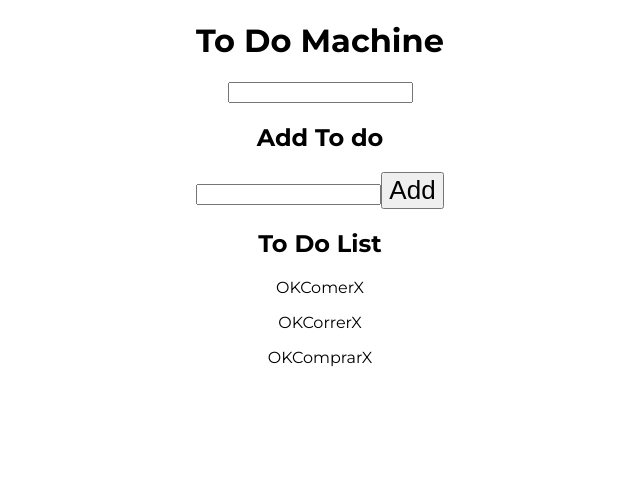
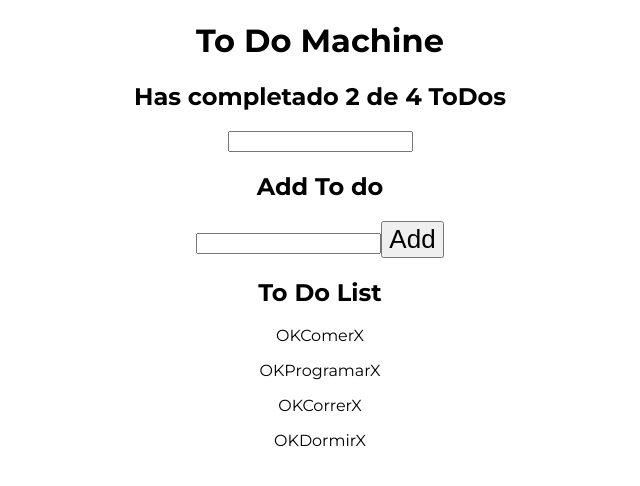
Before and after one commit to joseluis1061/ToDo-App, a React (Vite) app: page / in a window 1280 px wide. Shown: the top 486 px of the page, without its empty margins (320-960 px from the left). Built offline with nearby package versions, Linux system fonts and the light colour scheme.

Commit message:
Se agrego el contador de tareas completadas, el ingreso de nuevas tareas y la logica para hacer una busqueda

```diff
--- a/src/App.jsx
+++ b/src/App.jsx
@@ -3,31 +3,66 @@ import './App.css'
 import { Search } from './components/Search'
 import {TodoList} from './components/TodoList'
 import {NewTodo} from './components/NewTodo'
+import { Counter } from './components/Counter'
 
 
-const defaultList = ['Comer', 'Correr', 'Comprar'];
+const defaultList = [{text:'Comer', complete:false, id:'0'},
+{text:'Programar', complete:true, id:'1'},
+{text:'Correr', complete:false, id:'2'},
+{text:'Dormir', complete:true, id:'3'}];
 
 function App() {
+  const [listaTareas, setListaTareas] = useState(defaultList);
+  const [serchText, setSerchText] = useState('');
+
+  //Conteo completadas y totales
+  const contarTotalComplete = () =>{
+    const contador = listaTareas.filter((tarea)=>{
+      return tarea.complete === true;
+    });
+    return contador.length;
+  }
+  const totalComplete = contarTotalComplete();
+  const totalTareas = listaTareas.length;
 
 
-  const [listaTareas, setListaTareas] = useState(defaultList);
-  const [serchTareas, setSerchTareas] = useState(listaTareas);
+  //Busqueda
+  let lista = listaTareas;
+  if(serchText){
+    console.log("Detecto busqueda "+serchText)
+    const newLista = listaTareas.filter((tarea)=>{
+      let busqueda = serchText.toUpperCase();
+      let textoLista = tarea.text.toUpperCase();
+      console.log(`Logica es: ${textoLista === busqueda}`)
+      console.log(`busqueda es: ${busqueda}`)
+      console.log(`textoLista es: ${textoLista}`)
+      return textoLista.includes(busqueda);
+    });
+    lista = newLista;
+    console.log("Tamaño lista es "+lista.length)
+  }
+
+
   return (
     <div className="App">
       <h1>To Do Machine</h1>
 
+      <Counter
+      totalComplete= {totalComplete}
+      totalTareas = {totalTareas}
+      />
+
       <Search
-        listaTareas = {listaTareas}
-        serchTareas ={serchTareas}
-        setSerchTareas = {setSerchTareas}
-
+        serchText = {serchText}
+        setSerchText = {setSerchText}
       />
       <NewTodo
         listaTareas = {listaTareas}
         setListaTareas = {setListaTareas}
       />
       <TodoList
-        listaTareas = {serchTareas}
+        listaTareas = {listaTareas}
+        lista = {lista}
       />
 
     </div>
--- /dev/null
+++ b/src/components/Counter.jsx
@@ -0,0 +1,16 @@
+import React from 'react'
+
+export const Counter = ({totalComplete, totalTareas}) => {
+  return (
+    <div>
+        {
+        totalTareas<=0?(
+            <h2>No tienes ToDos agrega uno nuevo</h2>
+        ):
+        (
+        <h2>Has completado {totalComplete} de {totalTareas} ToDos</h2>
+        )
+        }
+    </div>
+  )
+}
--- a/src/components/NewTodo.jsx
+++ b/src/components/NewTodo.jsx
@@ -2,18 +2,27 @@ import React from 'react'
 
 import { useState } from 'react'
 export const NewTodo = ({listaTareas, setListaTareas}) => {
-    const[nuevaTarea, setNuevaTarea] = useState('');
+    const[tareaTexto, setTareaTexto] = useState('');
+
+    const idRandom = ()=>{
+        const dateNow = Date.now().toString(36);
+        const numberRandom = Math.random().toString(36).substring(2);
+        return dateNow+numberRandom;
+    }
 
 
     const addTarea=(e)=>{
         e.preventDefault();
-        if(nuevaTarea === ''){
-            console.log('Vacia'+nuevaTarea)
+        if(tareaTexto === ''){
+            console.log('Vacia'+nuevaTarea);
             return;
         }
-        console.log('Obtenida '+nuevaTarea)
+        const nuevaTarea = {
+            text:tareaTexto, complete:false, id:idRandom()
+        }
+        console.log('Nueva tarea Obtenida '+nuevaTarea)
         setListaTareas([...listaTareas, nuevaTarea]);
-        setNuevaTarea('');
+        setTareaTexto('');
     }
 
   return (
@@ -22,9 +31,9 @@ export const NewTodo = ({listaTareas, setListaTareas}) => {
         <form onSubmit={addTarea}>
             <input
             type="text"
-            value={nuevaTarea}
+            value={tareaTexto}
             onChange={(e)=>{
-                setNuevaTarea(e.target.value);
+                setTareaTexto(e.target.value);
             }}
             />
 
--- a/src/components/Search.jsx
+++ b/src/components/Search.jsx
@@ -1,30 +1,11 @@
 import React from 'react'
 import { useState } from 'react'
 
-export const Search = ({listaTareas, serchTareas,setSerchTareas}) => {
-
-  const [datoBuscado, setDatoBuscado] = useState('')
-
-
-  function busqueda(e){
-    e.preventDefault();
-    setDatoBuscado(e.target.value)
-
-    if(datoBuscado===''){
-      setSerchTareas([...listaTareas]);
-    }
-    const datoFiltrado = listaTareas.filter((valor)=>{
-      return valor.includes(datoBuscado);
-    })
-    setSerchTareas(datoFiltrado);
-    // setDatoBuscado('');
-  }
-
+export const Search = ({serchText,setSerchText}) => {
   return (
-
     <input type="text" id='search'
-          value = {datoBuscado}
-          onChange={busqueda}
+          value = {serchText}
+          onChange={(e)=>{setSerchText(e.target.value)}}
         />
   )
 }
--- a/src/components/Todo.jsx
+++ b/src/components/Todo.jsx
@@ -1,21 +1,21 @@
 import React from 'react'
 
-export const Todo = ({tarea}) => {
-    const terminada = (tarea)=>{
-        console.log('terminada '+tarea);
+export const Todo = ({text, id, completed}) => {
+    const terminada = (text)=>{
+        console.log('terminada '+text);
     }
-    const borrar = (tarea)=>{
-        console.log('borrar '+tarea);
+    const borrar = (text)=>{
+        console.log('borrar '+text);
     }
   return (
     <div>
         <p>
         <span
-            onClick={()=>terminada(tarea)}
+            onClick={()=>terminada(text)}
         >OK</span>
-        {tarea}
+        {text}
         <span
-            onClick={()=>borrar(tarea)}
+            onClick={()=>borrar(text)}
         >X</span>
         </p>
     </div>
--- a/src/components/TodoList.jsx
+++ b/src/components/TodoList.jsx
@@ -1,13 +1,13 @@
 import React from 'react'
 import { Todo } from './Todo'
 
-export const TodoList = ({listaTareas}) => {
+export const TodoList = ({listaTareas, lista}) => {
   return (
     <div>
         <h2>To Do List</h2>
         {
-        listaTareas.map((tarea, id)=>{
-            return <Todo key = {id} tarea={tarea}/>
+        lista.map((tarea)=>{
+            return <Todo key = {tarea.id} text={tarea.text} completed = {tarea.completed}/>
         })
         }
     </div>
```
